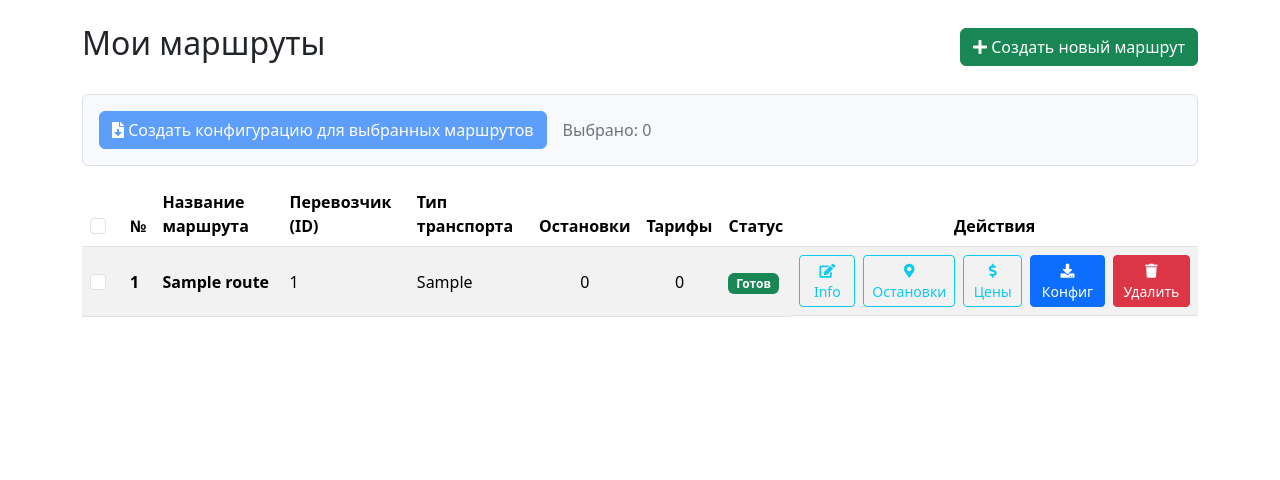
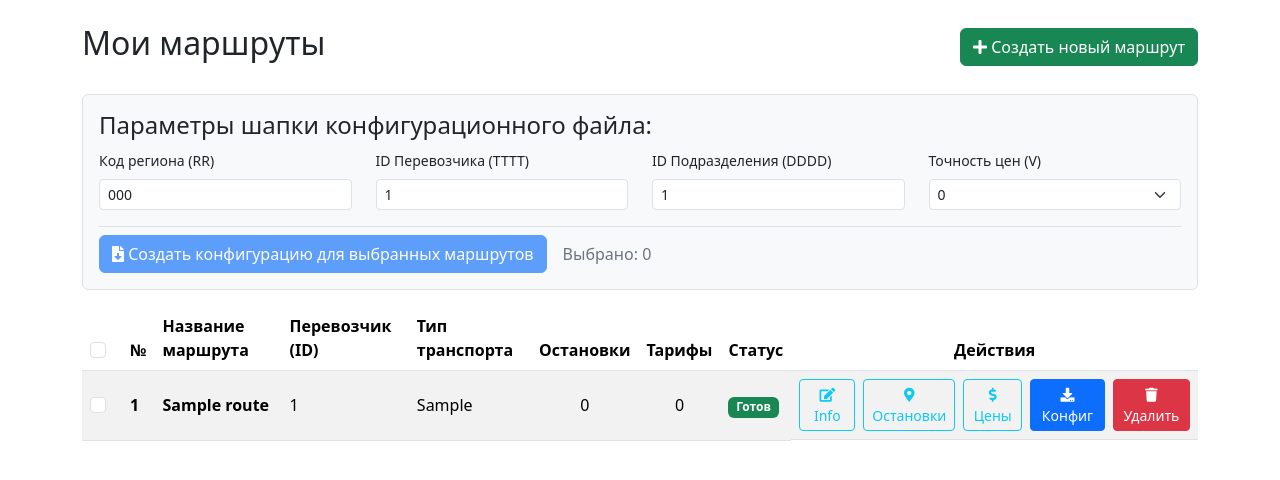
Before and after one commit to Quros7/TransportRoutesApp, a Flask app: page /routes in a window 1280 px wide. Shown: the part 56-536 px from the top of the page. Run offline with Flask 3, Linux system fonts and the light colour scheme; a user stored in the database is signed in; tables that the repository leaves empty hold one stand-in row (values such as "Sample post"); some libraries are stand-ins or nearby versions.

Commit message:
Config-file for multiple routes (add panel with common params)

```diff
--- a/app/forms.py
+++ b/app/forms.py
@@ -274,3 +274,34 @@ class RoutePricesForm(FlaskForm):
 
     # Кнопка для отправки данных
     save_prices = SubmitField('Сохранить все цены')
+
+
+# ФОРМА ДЛЯ МАССОВОЙ ГЕНЕРАЦИИ ФАЙЛА КОНФИГУРАЦИИ (Параметры шапки)
+class BulkGenerateForm(FlaskForm):
+    """Форма для ввода параметров шапки при массовой генерации файла."""
+
+    # Копируем поля и логику заполнения нулями из RouteInfoForm
+    region_code = StringField('Код региона (RR)', validators=[
+        DataRequired(), Length(min=1, max=2), Regexp(r'^\d+$', message='Код должен содержать только цифры (максимум 2).')
+    ], filters=[
+        lambda x: x.zfill(2) if x else x
+    ])
+
+    carrier_id = StringField('ID Перевозчика (TTTT)', validators=[
+        DataRequired(), Length(min=1, max=4), Regexp(r'^\d+$', message='ID должен содержать только цифры (максимум 4).')
+    ], filters=[
+        lambda x: x.zfill(4) if x else x
+    ])
+
+    unit_id = StringField('ID Подразделения (DDDD)', validators=[
+        DataRequired(), Length(min=1, max=4), Regexp(r'^\d+$', message='ID должен содержать только цифры (максимум 4).')
+    ], filters=[
+        lambda x: x.zfill(4) if x else x
+    ])
+
+    # Поле для точности цен (V)
+    decimal_places = SelectField('Точность цен (V)',
+                                choices=[('0', '0'), ('1', '1'), ('2', '2')],
+                                validators=[DataRequired()])
+
+    # submit-кнопка нам не нужна, так как мы будем использовать существующую кнопку "Создать конфигурацию"
--- a/app/routes.py
+++ b/app/routes.py
@@ -1,6 +1,6 @@
 from app import app, db
 from app.models import User, Route
-from app.forms import LoginForm, RegistrationForm, RouteInfoForm, RouteStopsForm, RoutePricesForm
+from app.forms import LoginForm, RegistrationForm, RouteInfoForm, RouteStopsForm, RoutePricesForm, BulkGenerateForm
 from flask import render_template, flash, redirect, url_for, request, abort, current_app, send_file
 from flask_login import current_user, login_user, logout_user, login_required
 import sqlalchemy as sa
@@ -10,7 +10,6 @@ from urllib.parse import urlsplit, parse_qs
 from flask_wtf.csrf import validate_csrf, generate_csrf
 from wtforms import ValidationError
 from datetime import datetime
-
 from app.utils import write_route_body_to_buffer
 
 
@@ -83,7 +82,25 @@ def route_list():
     # Используем функцию generate_csrf(), чтобы получить строковое значение токена.
     csrf_token = generate_csrf()
 
-    return render_template('route_list.html', routes=routes, csrf_token=csrf_token)
+    # Инициализируем форму для массовой генерации
+    bulk_form = BulkGenerateForm()
+
+    # TODO: Здесь можно инициализировать bulk_form значениями по умолчанию
+    # Например, взять значения из последнего созданного маршрута пользователя
+    if routes:
+        last_route = routes[0] # Берем последний (или любой) маршрут для начальных значений
+        bulk_form.region_code.data = last_route.region_code
+        bulk_form.carrier_id.data = last_route.carrier_id
+        bulk_form.unit_id.data = last_route.unit_id
+        bulk_form.decimal_places.data = last_route.decimal_places
+
+    return render_template('route_list.html',
+                           routes=routes,
+                        #    TRANSPORT_TYPES=TRANSPORT_TYPE_CHOICES,
+                           csrf_token=csrf_token, # Это нужно для формы
+                           bulk_form=bulk_form) # <-- ПЕРЕДАЕМ НОВУЮ ФОРМУ
+
+    # return render_template('route_list.html', routes=routes, csrf_token=csrf_token)
 
 
 # --- Создание ИЛИ Редактирование Общей информации (Шаг 1) ---
@@ -619,11 +636,24 @@ def generate_bulk_config():
     # В HTML чекбоксы будут иметь name="route_ids"
     route_ids = request.form.getlist('route_ids')
 
+    # 2. Инициализируем и валидируем форму шапки
+    # Если форма не пройдет валидацию, мы не сможем получить ее данные (data)
+    bulk_form = BulkGenerateForm(request.form)
+
+    if not bulk_form.validate():
+        # Если валидация не удалась, мы не можем сгенерировать файл.
+        # Сохраняем сообщение об ошибке (например, для первой ошибки)
+        first_error = next(iter(bulk_form.errors.values()))[0]
+        flash(f'Ошибка в параметрах шапки: {first_error}', 'danger')
+
+        # Перенаправляем обратно на список маршрутов (GET)
+        return redirect(url_for('route_list'))
+
     if not route_ids:
         flash('Не выбрано ни одного маршрута.', 'warning')
         return redirect(url_for('route_list'))
 
-    # 2. Загружаем маршруты из БД (проверяя, что они принадлежат user_id)
+    # 3. Загружаем маршруты из БД (проверяя, что они принадлежат user_id)
     # Используем .in_(route_ids) для фильтрации
     query = sa.select(Route).where(
         Route.id.in_(route_ids),
@@ -635,14 +665,17 @@ def generate_bulk_config():
         flash('Маршруты не найдены.', 'danger')
         return redirect(url_for('route_list'))
 
-    # 3. Валидация: Проверяем флаг is_completed
+    # 4. Валидация: Проверяем флаг is_completed
     incomplete_routes = [r.route_name for r in routes if not r.is_completed]
 
     if incomplete_routes:
         flash(f'Ошибка! Следующие маршруты не заполнены до конца: {", ".join(incomplete_routes)}. Заполните их перед генерацией.', 'danger')
         return redirect(url_for('route_list'))
 
-    # 4. Генерация файла
+    # Получаем значение точности цен из формы для использования в шапке и теле
+    decimal_places_value = bulk_form.decimal_places.data # Значение V (0, 1 или 2)
+
+    # 5. Генерация файла
     buffer = io.BytesIO()
 
     # Вспомогательная функция для записи одной строки (для шапки)
@@ -650,15 +683,14 @@ def generate_bulk_config():
         buffer.write((text + '\r\n').encode('cp866', errors='replace'))
 
     try:
-        # --- ШАПКА ФАЙЛА (Берем из ПЕРВОГО маршрута) ---
-        # По условию задачи шапка одна на файл.
-        first_route = routes[0]
+        # --- ШАПКА ФАЙЛА (Берем данные из bulk_form.data) ---
+        current_date = datetime.now().strftime("%y%m%d")
 
-        current_date = datetime.now().strftime("%y%m%d")
-        rr = str(first_route.region_code).zfill(2)
-        tttt = str(first_route.carrier_id).zfill(4)
-        dddd = str(first_route.unit_id).zfill(4)
-        v = str(first_route.decimal_places)
+        # ИСПОЛЬЗУЕМ ДАННЫЕ ИЗ ФОРМЫ (ОНИ УЖЕ ОТФИЛЬТРОВАНЫ и ВАЛИДИРОВАНЫ)
+        rr = bulk_form.region_code.data
+        tttt = bulk_form.carrier_id.data
+        dddd = bulk_form.unit_id.data
+        v = decimal_places_value
 
         header_line = f"{rr};{tttt};{dddd};{current_date};{v}"
         write_line(header_line)
@@ -666,7 +698,7 @@ def generate_bulk_config():
         # --- ТЕЛА МАРШРУТОВ ---
         for route in routes:
             # Используем нашу функцию рефакторинга
-            write_route_body_to_buffer(buffer, route)
+            write_route_body_to_buffer(buffer, route, decimal_places_value)
 
         # --- ОТПРАВКА ---
         buffer.seek(0)
--- a/app/templates/route_list.html
+++ b/app/templates/route_list.html
@@ -17,14 +17,43 @@
         <form method="POST" action="{{ url_for('generate_bulk_config') }}" id="bulk-generate-form">
             <input type="hidden" name="csrf_token" value="{{ csrf_token }}">
 
-            {# Панель массовых действий: Кнопка генерации #}
-            <div class="mb-3 p-3 bg-light border rounded d-flex align-items-center">
+            {# Панель массовых действий: Кнопка генерации + Поля шапки #}
+            <div class="mb-3 p-3 bg-light border rounded">
+                <h4>Параметры шапки конфигурационного файла:</h4>
+
+                {# Вставляем поля формы BULK_FORM #}
+                <div class="row mb-3">
+                    <div class="col-md-3">
+                        {{ bulk_form.region_code.label(class="form-label small") }}
+                        {{ bulk_form.region_code(class="form-control form-control-sm") }}
+                        {% for error in bulk_form.region_code.errors %}<span class="text-danger small">{{ error }}</span>{% endfor %}
+                    </div>
+                    <div class="col-md-3">
+                        {{ bulk_form.carrier_id.label(class="form-label small") }}
+                        {{ bulk_form.carrier_id(class="form-control form-control-sm") }}
+                        {% for error in bulk_form.carrier_id.errors %}<span class="text-danger small">{{ error }}</span>{% endfor %}
+                    </div>
+                    <div class="col-md-3">
+                        {{ bulk_form.unit_id.label(class="form-label small") }}
+                        {{ bulk_form.unit_id(class="form-control form-control-sm") }}
+                        {% for error in bulk_form.unit_id.errors %}<span class="text-danger small">{{ error }}</span>{% endfor %}
+                    </div>
+                    <div class="col-md-3">
+                        {{ bulk_form.decimal_places.label(class="form-label small") }}
+                        {{ bulk_form.decimal_places(class="form-select form-select-sm") }}
+                        {% for error in bulk_form.decimal_places.errors %}<span class="text-danger small">{{ error }}</span>{% endfor %}
+                    </div>
+                </div>
+
+                {# Кнопка и счетчик #}
+                <div class="d-flex align-items-center pt-2 border-top">
                     {# Кнопка disabled по умолчанию, будет включена через JS #}
                     <button type="submit" class="btn btn-primary" id="bulk-generate-btn" disabled>
                         <i class="fas fa-file-download"></i> Создать конфигурацию для выбранных маршрутов
                     </button>
                     <div class="ms-3 text-secondary" id="selected-count-display">
                         Выбрано: 0
+                    </div>
                 </div>
             </div>
 
```
Also changed, not shown: app/utils.py (+8 -3 lines). Lines whose indentation alone changed are shown as unchanged.
